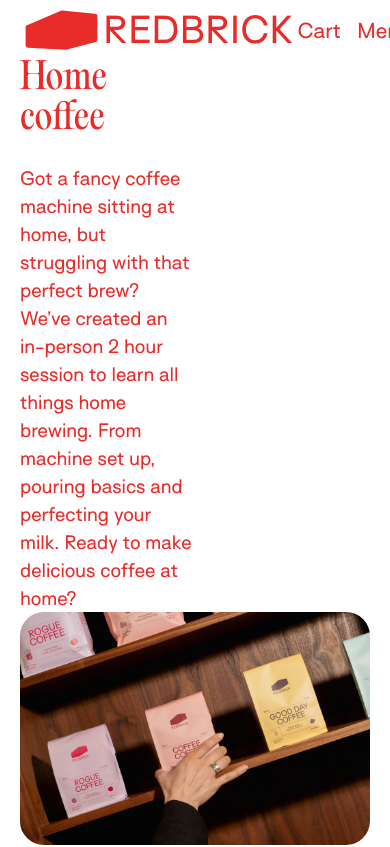
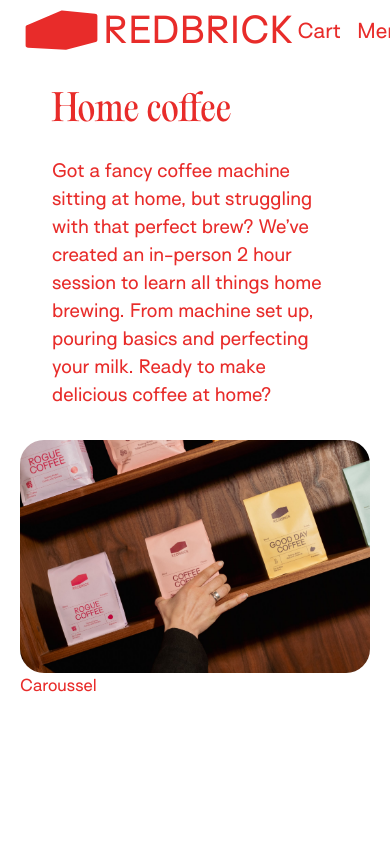
Before and after one commit to chambrin/Coffee, a Next.js app: page / in a window 390 px wide. Shown: the top 847 px of the page. Built offline with nearby package versions, Linux system fonts and the light colour scheme.

Commit message:
📱 Responsive ContentView

```diff
--- a/src/components/feature/content/ContentView.tsx
+++ b/src/components/feature/content/ContentView.tsx
@@ -23,7 +23,7 @@ export default function Content({ imagePosition = 'left', title, content, imageS
                     height={500}
                 />
             </div>
-            <div className={`w-full md:w-1/2 flex flex-col justify-center ${isImageLeft ? 'p-8 md:p-32' : 'p-0 pr-44' } order-1 md:order-none`}>
+            <div className={`w-full md:w-1/2 flex flex-col justify-center p-8 ${isImageLeft ? 'md:p-32' : 'md:pl-0 md:pr-32' } order-1 md:order-none`}>
                 <h2 className={`text-4xl md:text-8xl mb-2 ${editorial.className}`}>{title}</h2>
                 <p className="text-lg md:text-xl mt-4 md:mt-9">{content}</p>
             </div>
```
